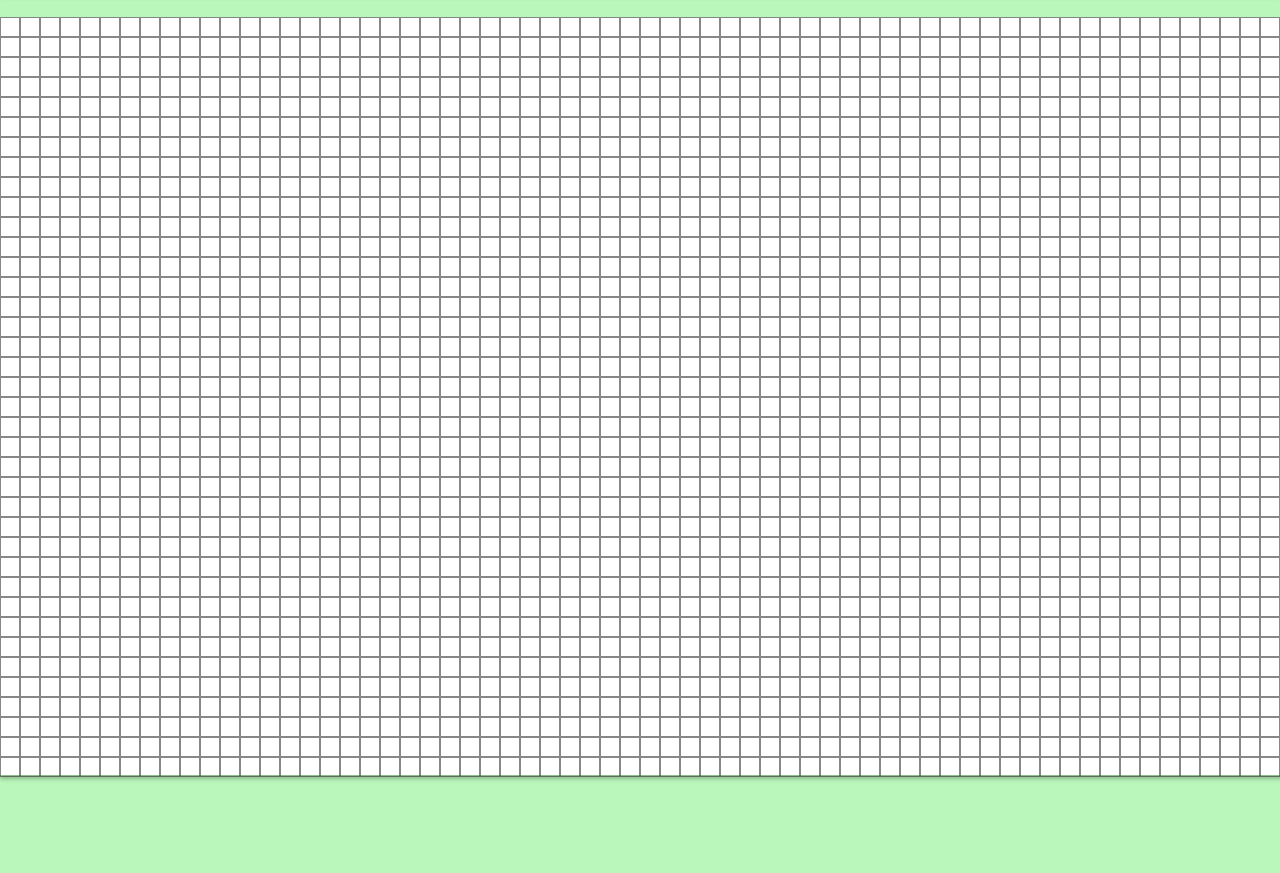
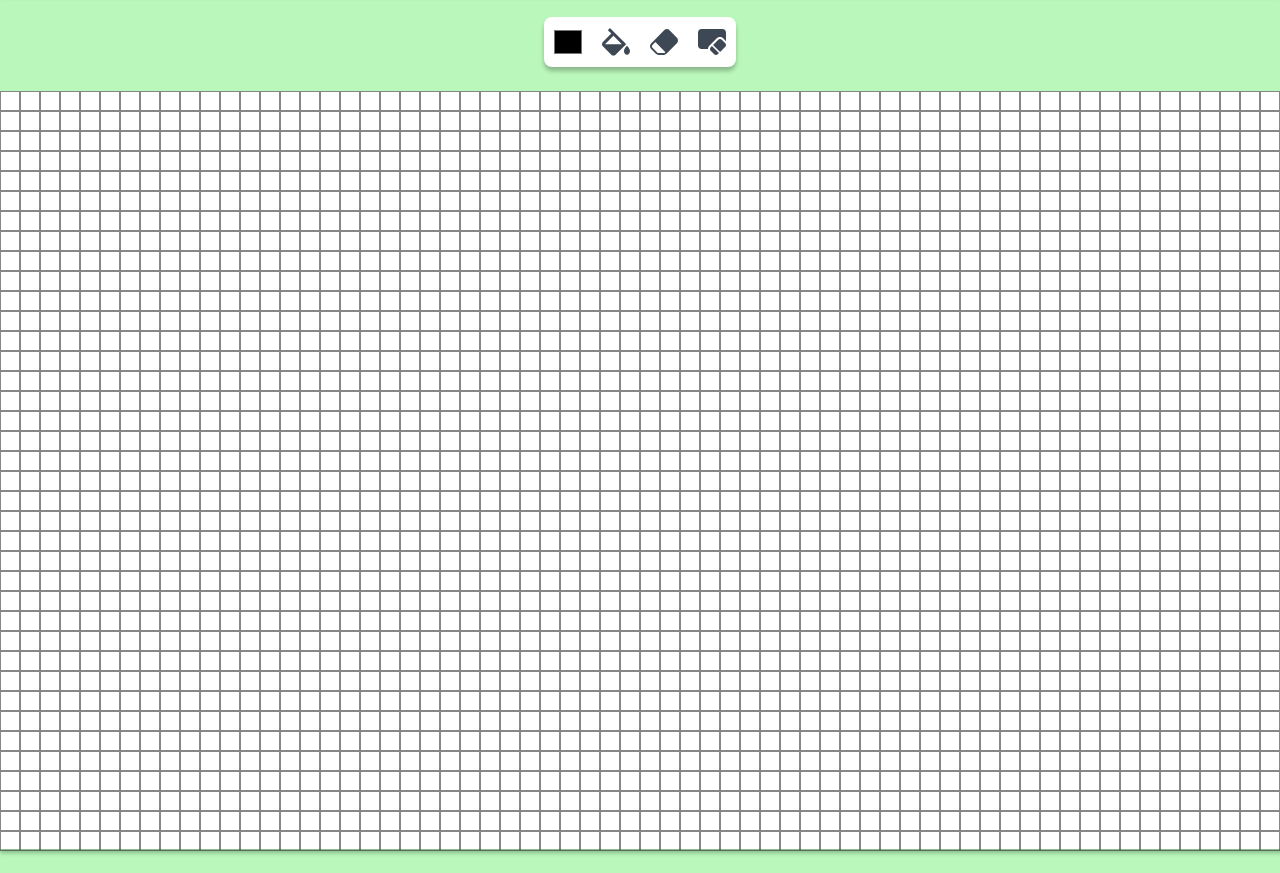
Before and after one commit to markoclimakodev/Pixel-art, a plain HTML site: page index.html in a window 1280 px wide. Shown: the part 71-944 px from the top of the page. Before the commit the page ends 870 px from the top, so only its background shows below. Drawn offline with Linux system fonts and the light colour scheme.

Commit message:
feat[tools]: add color picker, paint bucket, eraser, and clear board tools

```diff
--- a/scripts/script.js
+++ b/scripts/script.js
@@ -99,3 +99,39 @@ const handleScreenSize = () => {
 };
 
 handleScreenSize();
+
+// Create the color picker button and add it to the buttons container
+createElements('input', 'color-picker', BUTTONS_CONTAINER);
+const COLOR_PICKER = document.querySelector('#color-picker');
+COLOR_PICKER.setAttribute('type', 'color');
+
+// Create the paint bucket button and add it to the buttons container
+createElements('img', 'paint-bucket', BUTTONS_CONTAINER);
+const PAINT_BUCKET = document.querySelector('#paint-bucket');
+PAINT_BUCKET.src = '../assets/icons/light/paint-bucket.svg';
+PAINT_BUCKET.setAttribute(
+  'alt',
+  'Ícone para pintar todo o quadro de uma única cor'
+);
+PAINT_BUCKET.setAttribute(
+  'title',
+  'Preenche o fundo do quadro com a cor selecionada'
+);
+
+// Create the erase pixel button and add it to the buttons container
+createElements('img', 'eraser-pixel', BUTTONS_CONTAINER);
+const ERASER_PIXEL = document.querySelector('#eraser-pixel');
+ERASER_PIXEL.src = '../assets/icons/light/eraser.svg';
+ERASER_PIXEL.setAttribute('alt', 'Ícone para apagar pixel');
+ERASER_PIXEL.setAttribute('title', 'Apaga o pixel clicado');
+
+// Create the clear board button and add it to the buttons container
+
+createElements('img', 'clear-board', BUTTONS_CONTAINER);
+const CLEAR_BOARD_BTN = document.querySelector('#clear-board');
+CLEAR_BOARD_BTN.src = '../assets/icons/light/clear-board.svg';
+CLEAR_BOARD_BTN.setAttribute(
+  'alt',
+  'Ícone para apagar todo o quadro de pixels'
+);
+CLEAR_BOARD_BTN.setAttribute('title', 'Apaga todos os pixels');
--- a/styles/style.css
+++ b/styles/style.css
@@ -51,3 +51,50 @@ body {
   cursor: pointer;
   transition: background-color 150ms ease;
 }
+
+.buttons-container {
+  width: fit-content;
+  height: 50px;
+  display: flex;
+  align-items: center;
+  gap: 1rem;
+  margin: 1.5rem auto;
+  background-color: #ffffff;
+  box-shadow: 0px 0.25rem 0.25rem rgba(0, 0, 0, 0.25);
+  padding: 0.5rem;
+  border-radius: 0.5rem;
+}
+
+input[type='color'] {
+  appearance: none;
+  -moz-appearance: none;
+  -webkit-appearance: none;
+  background: none;
+  border: 0;
+  cursor: pointer;
+  height: 2em;
+  padding: 0;
+  width: 2rem;
+  border-radius: 0.125rem;
+}
+
+.buttons-container img {
+  cursor: pointer;
+  transition: transform 350ms ease;
+}
+
+.buttons-container img:hover {
+  transform: scale(1.1);
+}
+
+.clear-board {
+  width: 2rem;
+}
+
+.eraser-pixel {
+  background-color: transparent;
+}
+
+.paint-bucket {
+  width: 2rem;
+}
```
